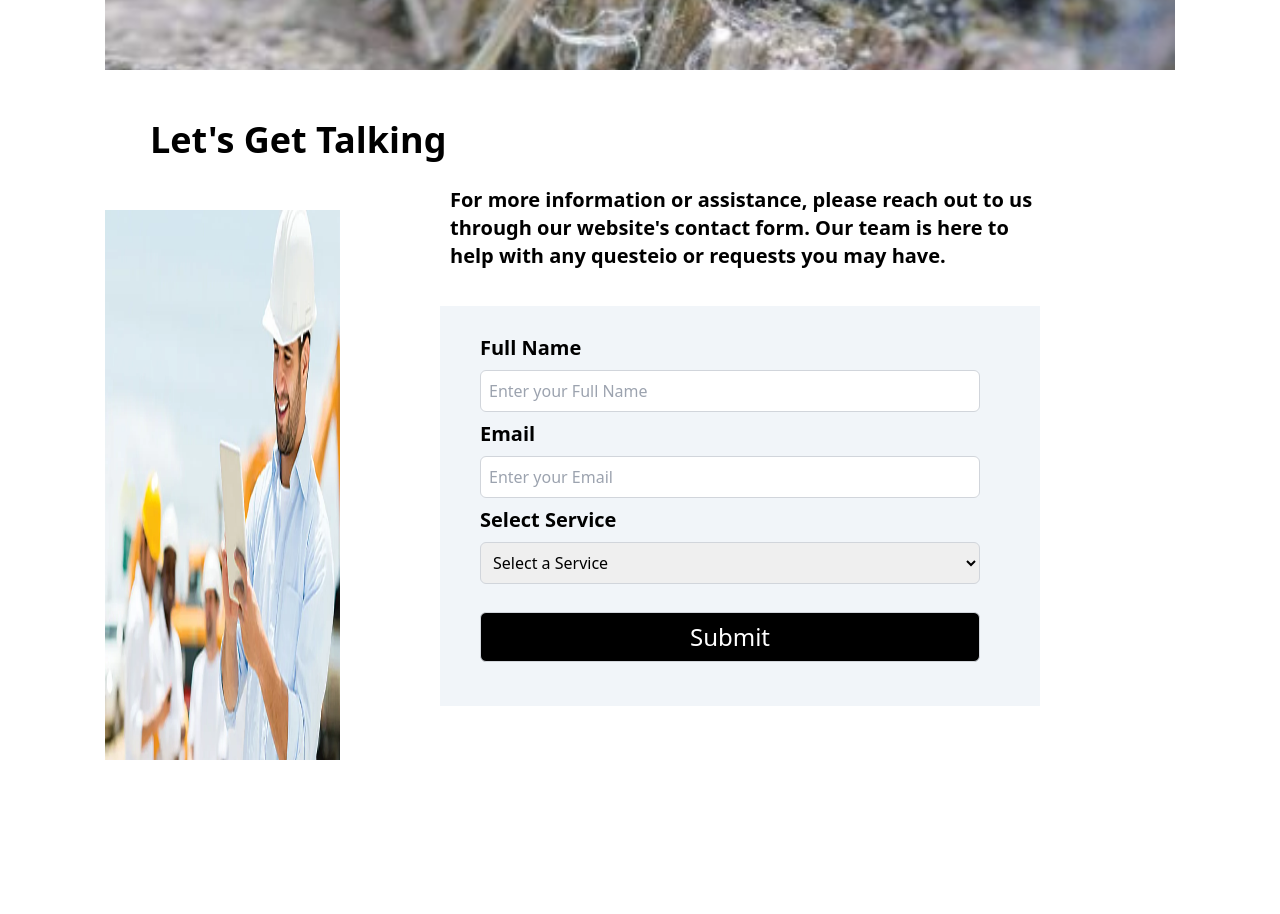
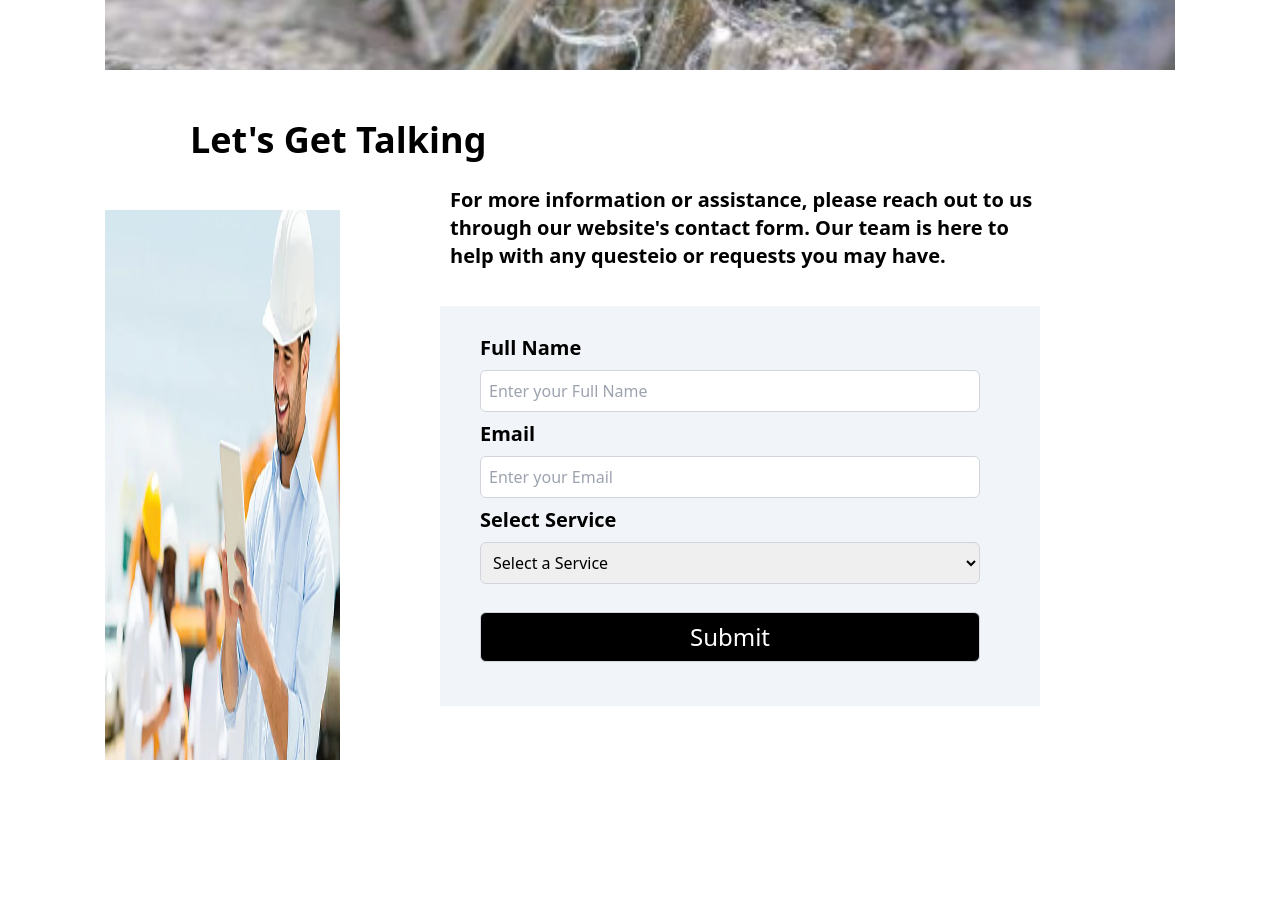
Before and after one commit to Muhammad-Usman28/Landing_Page, a React (Create React App) app: page / in a window 1280 px wide. Shown: the part 4840-5754 px from the top of the page. Built offline with nearby package versions, Linux system fonts and the light colour scheme.

Commit message:
Ready To Deploy

```diff
--- a/src/component/ContactUs.js
+++ b/src/component/ContactUs.js
@@ -13,9 +13,9 @@ export default function ContactUs() {
   return (
     <div className='w-full'>
         <h1 className='
-        xl:text-4xl xl:font-bold xl:ml-[150px]
+        xl:text-4xl xl:font-bold xl:ml-[190px]
         lg:text-3xl lg:font-bold lg:ml-[30px]
-        md:text-2xl md:font-bold md:ml-[80px]
+        md:text-2xl md:font-bold md:ml-[40px]
         sm:text-2xl sm:font-bold sm:ml-[30px]'>Let's Get Talking</h1>
 
       <div className='
```
